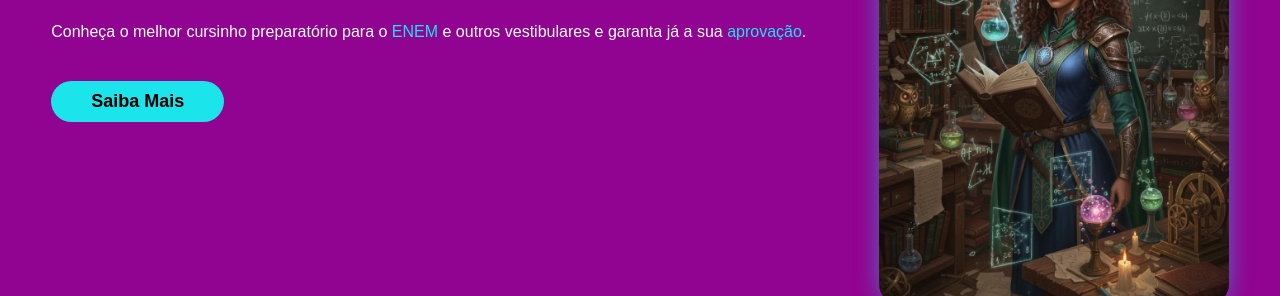
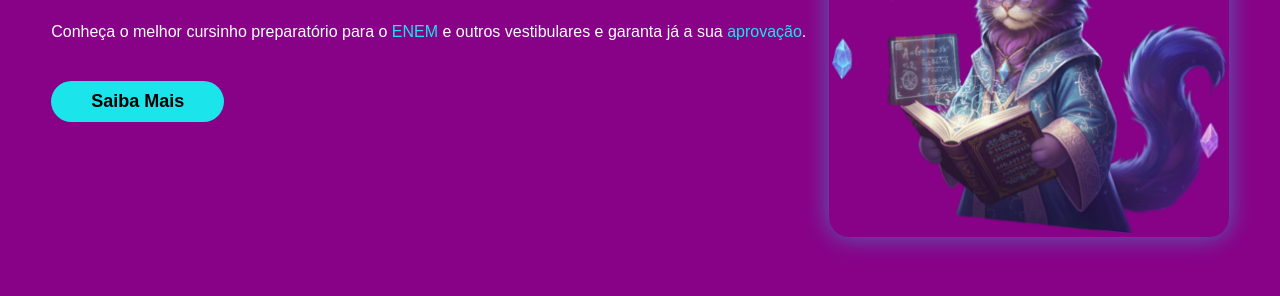
Before and after one commit to keilladesantana28/personal-portfolio, a plain HTML site: page index.html in a window 1280 px wide. Shown: the part 308-604 px from the top of the page. Drawn offline with nearby package versions, Linux system fonts and the light colour scheme; a web font is replaced by a local one.

Commit message:
chore(image): alterar imagem de topo

```diff
--- a/index.html
+++ b/index.html
@@ -49,7 +49,7 @@
                         </div>
                     </div>
                     <div class = "img-topo-site">
-                        <img src="images/portifolio.jpg" alt="">
+                        <img src="images/image (1).png" alt="">
                     </div>
                 </div>
             </div>
--- a/style.css
+++ b/style.css
@@ -8,7 +8,7 @@
 }
 
 body{
-    background: hsl(300, 96%, 29%);
+    background: hsl(300, 97%, 27%);
     height: 100vh;
 }
 
@@ -145,6 +145,7 @@ section.topo-do-site.flex{
 }
 
 .topo-do-site .img-topo-site img{
+    width: 400px;
     position: relative;
     animation: animação 2s ease-in-out infinite alternate;
 }
```
